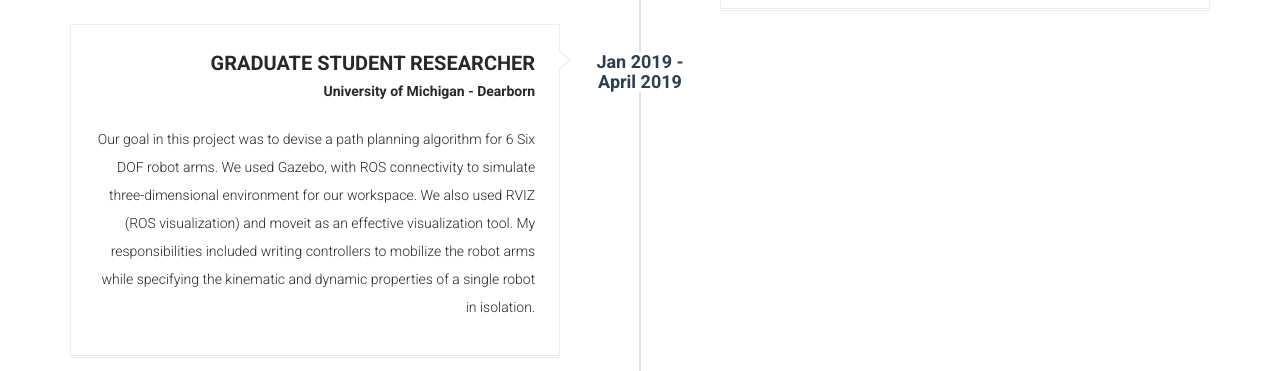
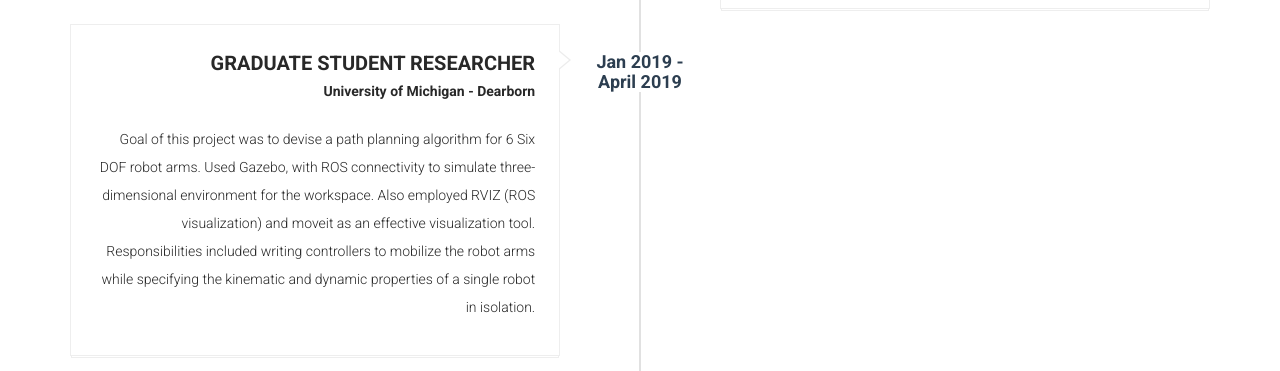
Before and after one commit to pallavkot/pallavkothari, a plain HTML site: page index.html in a window 1280 px wide. Shown: the part 3700-4071 px from the top of the page. Drawn offline with Linux system fonts and the light colour scheme; a script that the page names is missing.

Commit message:
Fixed active to passive voice in experience tab

```diff
--- a/index.html
+++ b/index.html
@@ -303,7 +303,7 @@
                                         </div><!-- /timeline-heading -->
 
                                         <div class="timeline-body">
-                                            <p>Our goal in this project was to devise a path planning algorithm for 6 Six DOF robot arms. We used Gazebo, with ROS connectivity to simulate three-dimensional environment for our workspace. We also used RVIZ (ROS visualization) and moveit as an effective visualization tool. My responsibilities included writing controllers to mobilize the robot arms while specifying the kinematic and dynamic properties of a single robot in isolation.</p>
+                                            <p>Goal of this project was to devise a path planning algorithm for 6 Six DOF robot arms. Used Gazebo, with ROS connectivity to simulate three-dimensional environment for the workspace. Also employed RVIZ (ROS visualization) and moveit as an effective visualization tool. Responsibilities included writing controllers to mobilize the robot arms while specifying the kinematic and dynamic properties of a single robot in isolation.</p>
                                         </div><!-- /timeline-body -->
                                     </div> <!-- /timeline-content -->
                                 </div><!-- /timeline-panel -->
```
